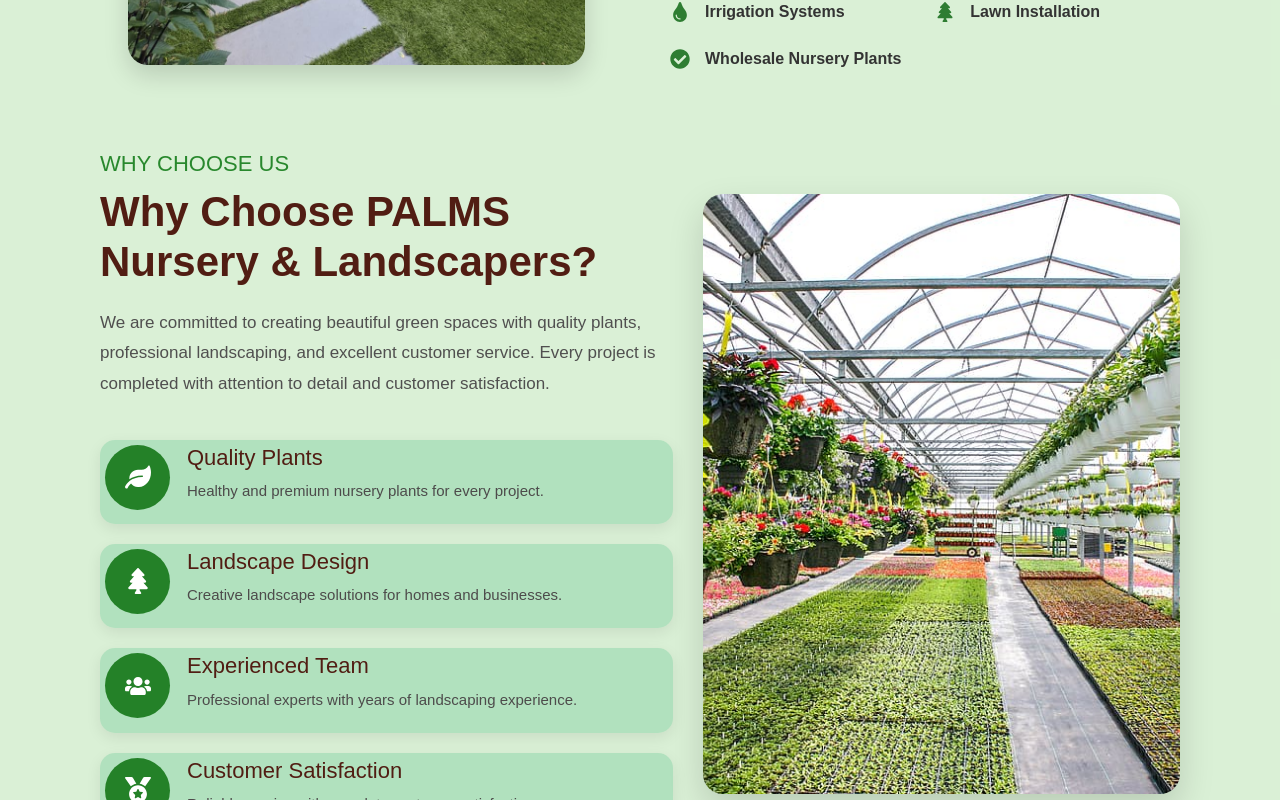
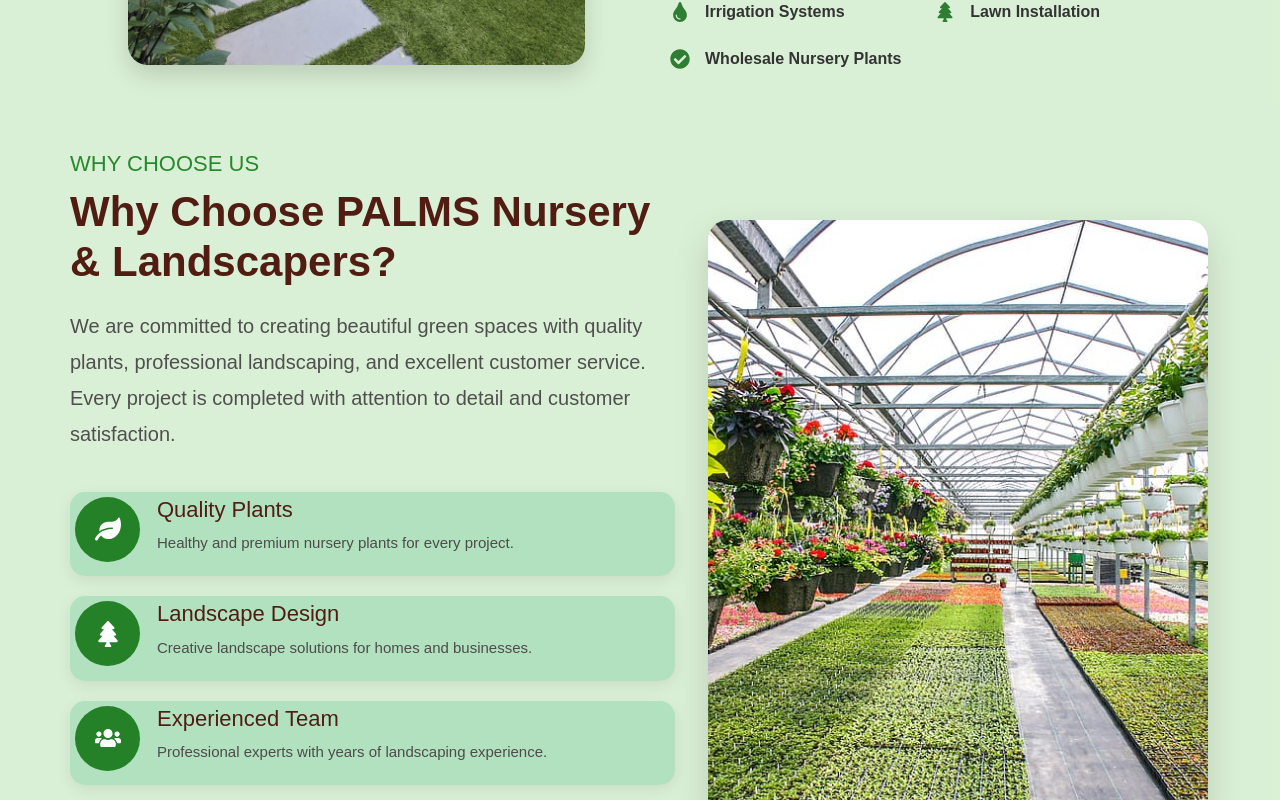
Before and after one commit to Jaaeehiray/palms-nursery, a React (Vite) app in the folder palms-frontend/: page / in a window 1280 px wide. Shown: the part 1420-2220 px from the top of the page. Built offline with nearby package versions, Linux system fonts and the light colour scheme.

Commit message:
some font changes

```diff
--- a/palms-frontend/src/components/WhyChoose.css
+++ b/palms-frontend/src/components/WhyChoose.css
@@ -1,6 +1,6 @@
 .why-section{
     width:100%;
-    padding: 30px 100px;
+    padding: 30px 70px;
     background:#bce5b58e;
 
     display:grid;
@@ -27,7 +27,7 @@
     color:#504f4f;
     line-height:1.8;
     margin-bottom:40px;
-    font-size:17px;
+    font-size:20px;
 }
 
 .why-grid{
```
